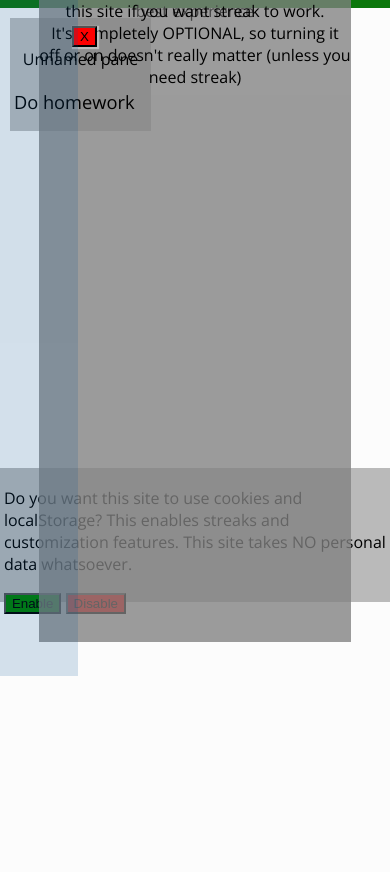
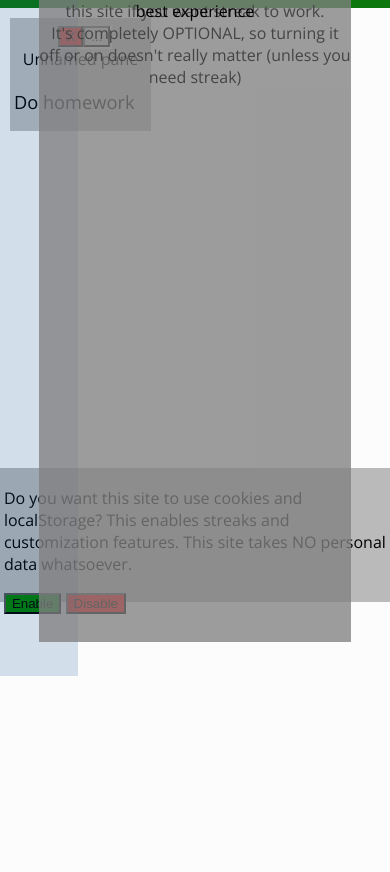
Before and after one commit to ZarmDev/To-doz, a plain HTML site: page index.html in a window 390 px wide. Shown: the part 168-1040 px from the top of the page. Drawn offline with nearby package versions, Linux system fonts and the light colour scheme.

Commit message:
Bug fixes

```diff
--- a/storage.js
+++ b/storage.js
@@ -277,6 +277,7 @@ export function addPane(choice, extraParam) {
       description.innerHTML = 'Do homework';
       allpanes.appendChild(pane)
       pane.appendChild(button)
+      pane.appendChild(other)
       pane.appendChild(title)
       pane.appendChild(description)
       break;
@@ -290,6 +291,7 @@ export function addPane(choice, extraParam) {
       allpanes.appendChild(pane)
       pane.appendChild(backgroundDiv)
       pane.appendChild(button)
+      pane.appendChild(other)
       if (extraParam.includes('extend')) {
         pane.appendChild(button2)
       }
--- a/style.css
+++ b/style.css
@@ -12,7 +12,7 @@ body {
   width: 80%;
   height: 95%;
   background-color: rgba(128, 128, 128, 0.534);
-  z-index: 1;
+  z-index: 3;
   margin: 2% 0 0 10%;
   font-family: 'Open Sans', sans-serif;
   text-align: center;
@@ -34,7 +34,7 @@ body {
   width: 80%;
   height: 95%;
   background-color: rgba(128, 128, 128, 0.534);
-  z-index: 1;
+  z-index: 2;
   margin: 2% 0 0 10%;
   font-family: 'Open Sans', sans-serif;
   text-align: center;
```
Also changed, not shown: 1 other file.
